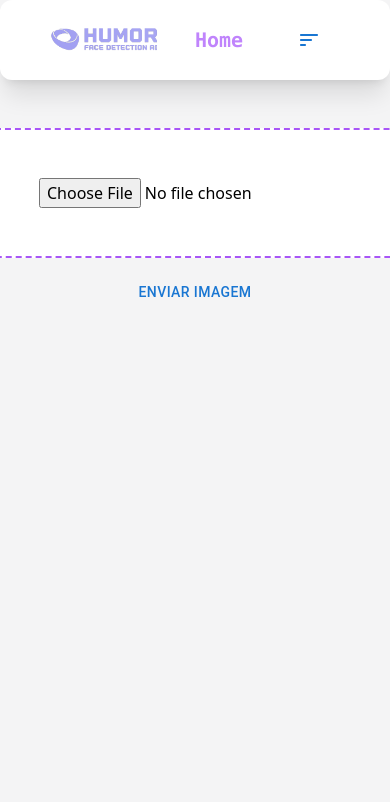
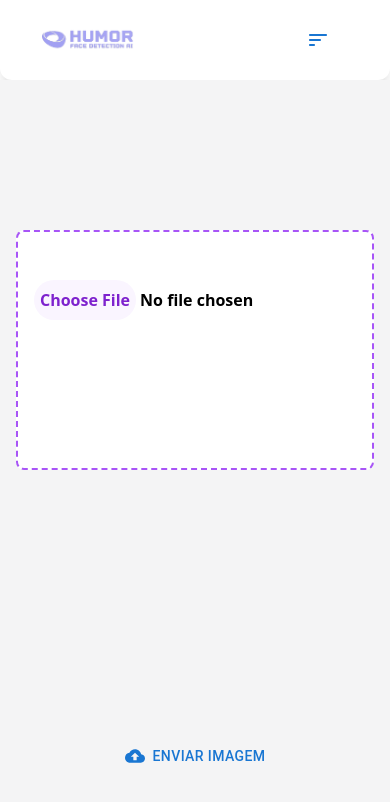
Before and after one commit to Couks/humor_detector_ai, a Next.js app: page / in a window 390 px wide. Shown: the top 802 px of the page. Built offline with nearby package versions, Linux system fonts and the light colour scheme.

Commit message:
layout mobile finalizado

```diff
--- a/app/catalogo/page.tsx
+++ b/app/catalogo/page.tsx
@@ -1,5 +1,4 @@
 import { Card } from "../components/card";
-import Header from "../components/header";
 
 export interface humorData {
   id: number;
@@ -20,9 +19,8 @@ export default async function Catalogo() {
   const catalogo = await response.json();
 
   return (
-    <main className="flex flex-col w-screen h-full items-center bg-purple-100 ">
-      <Header MetadataProps={{ title: 'Catálogo de Imagens' }}/>
-      <div className="container p-8">
+    <main className="bg-purple-100">
+      <div className="flex flex-col-reverse md:flex md:flex-col-reverse justify-center px-2">
         {catalogo.map((item: humorData) => (
             <Card
               key={item.id}
--- a/app/components/card.tsx
+++ b/app/components/card.tsx
@@ -1,3 +1,5 @@
+"use client";
+
 interface CardProps {
   photoURL: string;
   joy: boolean;
@@ -16,47 +18,34 @@ export function Card({
   headwear,
 }: CardProps) {
   return (
-    <div className="flex items-center justify-center w-1/2 h-auto bg-white rounded-lg shadow-lg m-4 p-2 hover:bg-zinc-100 hover:shadow-xl">
-      <div className="w-1/2 h-auto p-4">
-        <img src={photoURL} alt={photoURL} className="w-full h-auto rounded-lg"/>
-      </div>
+    <div className="flex flex-col justify-center h-50 bg-white rounded-lg shadow-lg m-4 p-2 hover:bg-zinc-100 hover:shadow-xl transition duration-500 ease-in-out transform hover:-translate-y-1 hover:scale-110">
+  <div className="w-full h-auto p-4">
+    <img
+      src={photoURL}
+      alt={photoURL}
+      className="w-full h-auto rounded-lg shadow-lg"
+    />
+  </div>
 
-      <div className="w-1/2 flex flex-col h-auto justify-between align-center text-purple-700 py-10 px-4">
-        <div>
-          <p className="font-bold text-lg">Felicidade</p>
-          <div className="w-full h-2 bg-gray-200 rounded-full">
-            {joy && <div className="h-2 bg-green-500 rounded-full"></div>}
-          </div>
-        </div>
-
-        <div>
-          <p className="font-bold text-lg">Raiva</p>
-          <div className="w-full h-2 bg-gray-200 rounded-full">
-            {anger && <div className="h-2 bg-red-500 rounded-full"></div>}
-          </div>
-        </div>
-
-        <div>
-          <p className="font-bold text-lg">Surpresa</p>
-          <div className="w-full h-2 bg-gray-200 rounded-full">
-            {surprise && <div className="h-2 bg-yellow-500 rounded-full"></div>}
-          </div>
-        </div>
-
-        <div>
-          <p className="font-bold text-lg">Tristeza</p>
-          <div className="w-full h-2 bg-gray-200 rounded-full">
-            {sorrow && <div className="h-2 bg-blue-500 rounded-full"></div>}
-          </div>
-        </div>
-
-        <div>
-          <p className="font-bold text-lg">Usa chapéu</p>
-          <div className="w-full h-2 bg-gray-200 rounded-full">
-            {headwear && <div className="h-2 bg-purple-500 rounded-full"></div>}
-          </div>
+  <div className="w-full h-auto text-purple-700 p-4 bg-white shadow-lg rounded-lg">
+    {[
+      { label: "Felicidade", value: joy, color: "green" },
+      { label: "Raiva", value: anger, color: "red" },
+      { label: "Surpresa", value: surprise, color: "yellow" },
+      { label: "Tristeza", value: sorrow, color: "blue" },
+      { label: "Usa chapéu", value: headwear, color: "purple" },
+    ].map(({ label, value, color }, index) => (
+      <div key={index} className="flex flex-col justify-around mx-2 my-2">
+        <p className="font-bold text-lg mb-2">{label}</p>
+        <div className="w-full h-2 bg-gray-200 rounded-full">
+          {value && (
+            <div className={`h-2 bg-${color}-500 rounded-full`}></div>
+          )}
         </div>
       </div>
-    </div>
+    ))}
+  </div>
+</div>
+
   );
 }
--- a/app/components/header.tsx
+++ b/app/components/header.tsx
@@ -5,31 +5,21 @@ import Link from "next/link";
 import logo from "../assets/logo-humor.png";
 
 interface MetadataProps {
-  title: string;
+  title?: string;
 }
 
-export default function Header({
-  MetadataProps,
-}: {
-  MetadataProps: MetadataProps;
-}) {
-  const { title } = MetadataProps;
-
+export default function Header() {
   return (
-    <header className="flex h-20 w-full items-center justify-around px-8 bg-white shadow-xl rounded-xl">
-      <Link href="/">
+    <header className="flex h-20 w-screen items-center justify-between px-10 bg-white shadow-xl rounded-xl">
+      <Link href="/" >
         <Image
           src={logo}
           alt="Project Logo Human Detector AI"
-          className="md:w-48 w-28 "
+          className="md:w-48 w-24 "
         />
       </Link>
 
-      <h1 className="sm:hidden md:block text-xl font-bold m text-purple-400 font-mono ">
-        {title}
-      </h1>
-
-      <Link href="/catalogo">
+      <Link href="/catalogo" alt="Catálogo de Imagens">
         <Button className="text-base font-mono text-white bg-purple-700 hover:bg-purple-800 hover:shadow-purple-900 focus:ring-4 focus:ring-purple-300 rounded-lg md:text-md px-5 py-2.5 focus:outline-none">
           <p className="hidden">Catálogo de Imagens</p>
           <SortRoundedIcon />
--- a/app/components/inputimage.tsx
+++ b/app/components/inputimage.tsx
@@ -1,14 +1,11 @@
 "use client";
 
+import CloudUploadIcon from "@mui/icons-material/CloudUpload";
 import DeleteForeverIcon from "@mui/icons-material/DeleteForever";
 import { Button } from "@mui/material";
-import Image from "next/image";
 import { useState } from "react";
 
-
-
 export function InputImage() {
-
   const [selectedFile, setSelectedFile] = useState(true);
   const [imagePreview, setImagePreview] = useState(null);
 
@@ -28,36 +25,44 @@ export function InputImage() {
   };
 
   return (
-    <>
-      {imagePreview ? (
-        <div className="relative w-auto h-1/2 mb-4">
-          <Image
+    <div className="flex flex-col w-sceen h-full justify-around align-center p-4">
+      {imagePreview && (
+        <div className="p-6 mb-4 bg-gray-100 border-dashed border-purple-500 border-2 rounded-lg items-center mx-20 text-center cursor-pointer">
+          <img
             src={imagePreview}
             alt="Image preview"
-            fill
-            objectFit="contain"
+            className="h-auto rounded-full mx-auto "
           />
+
           <Button
             onClick={removeImage}
-            className="text-white font-mono font-bold bg-red-700 hover:bg-red-800 focus:ring-4 focus:ring-red-300 focus:outline-none rounded-lg p-4 mt-4"
+            className="w-full mb-2 text-white font-mono font-bold bg-red-700 hover:bg-red-800 focus:ring-4 focus:ring-red-300 focus:outline-none rounded-lg p-4 mt-4"
           >
-            <DeleteForeverIcon fontSize="large" />
-            Remover Imagem
+            <DeleteForeverIcon fontSize="small" />
+            <span className="text-center ml-2">Remover Imagem</span>
+          </Button>
+
+          <Button className="w-full text-white font-mono font-bold bg-purple-700 hover:bg-purple-800 focus:ring-4 focus:ring-purple-300 focus:outline-none rounded-lg p-4">
+            <CloudUploadIcon fontSize="small" />
+            <span className="text-center ml-2">Enviar Imagem </span>
           </Button>
         </div>
-      ) : (
+      )}
+
+      {!imagePreview && (
         <>
           <input
             type="file"
             onChange={handleImageUpload}
-            className="border-dashed border-2 border-purple-500 w-auto bg-white p-12 rounded-md mb-4"
+            className="border-dashed border-2 border-purple-500 w-auto h-60 bg-white p-12 rounded-lg focus:mr-2 focus:ring-purple-300 file:mt-1/2 file:py-2 file: px-4 file:rounded-full file:border-0 file:text-md file: font-semibold file:bg-purple-50 file:text-purple-700 hover:file:bg-purple-100"
           />
 
-          <Button className="text-white font-mono font-bold bg-purple-700 hover:bg-purple-800 focus:ring-4 focus:ring-purple-300 focus:outline-none rounded-lg p-4">
-            Enviar Imagem
+          <Button className="text-white  font-mono font-bold bg-purple-700 hover:bg-purple-800 focus:ring-4 focus:ring-purple-300 focus:outline-none rounded-lg p-4">
+            <CloudUploadIcon fontSize="small" />
+            <span className="text-center ml-2">Enviar Imagem </span>
           </Button>
         </>
       )}
-    </>
+    </div>
   );
 }
--- a/app/components/upload-button.jsx
+++ b/app/components/upload-button.tsx
@@ -1,5 +1,4 @@
 export async function UploadButton() {
-
   const formData = new FormData();
   formData.append("image", fileInput.files[0]);
 
--- a/app/layout.tsx
+++ b/app/layout.tsx
@@ -1,4 +1,5 @@
 import "./assets/globals.css";
+import Header from "./components/header";
 
 
 
@@ -9,7 +10,9 @@ export default function RootLayout({
 }) {
   return (
     <html lang="pt-br">
-      <body className="container">{children}</body>
+      <body className="w-screen h-screen">
+      <Header />
+      {children}</body>
     </html>
   );
 }
--- a/app/page.tsx
+++ b/app/page.tsx
@@ -1,17 +1,11 @@
-import Header from "./components/header";
 import { InputImage } from "./components/inputimage";
 
 
 export default function Home() {
 
   return (
-    <main className="flex flex-col w-screen h-screen items-center bg-zinc-100">
-      <Header MetadataProps={{ title: 'Home' }}/>
-      <div className="flex w-auto h-auto m-12">
-        <div className="flex flex-col">
+    <main className="bg-zinc-100 h-screen">
           <InputImage/>
-        </div>
-      </div>
     </main>
   );
 }
```
